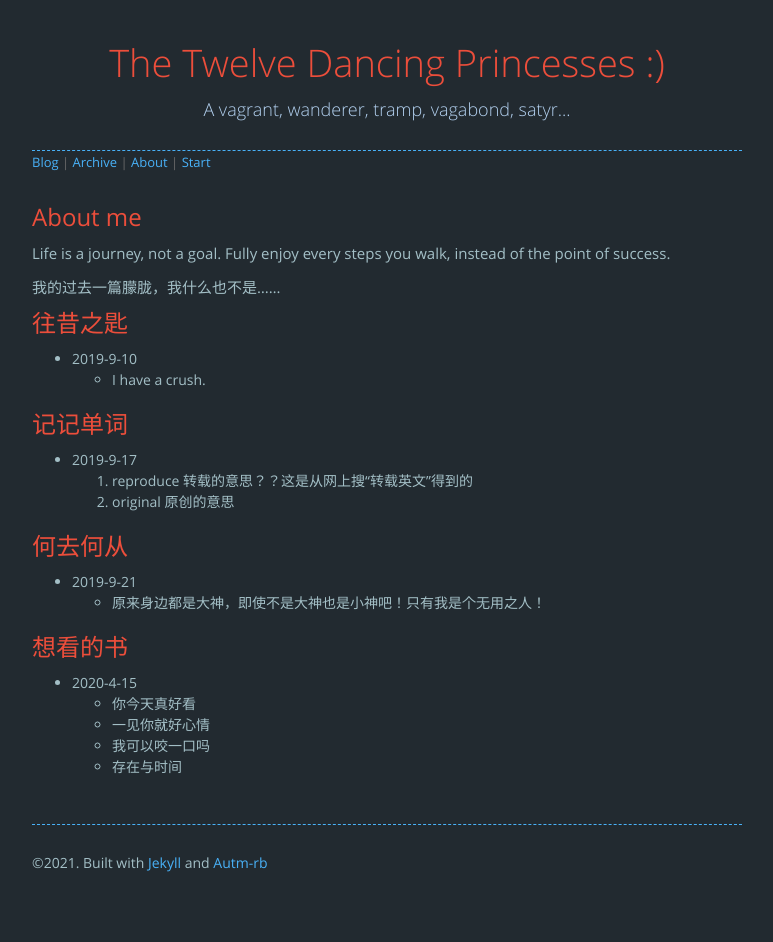
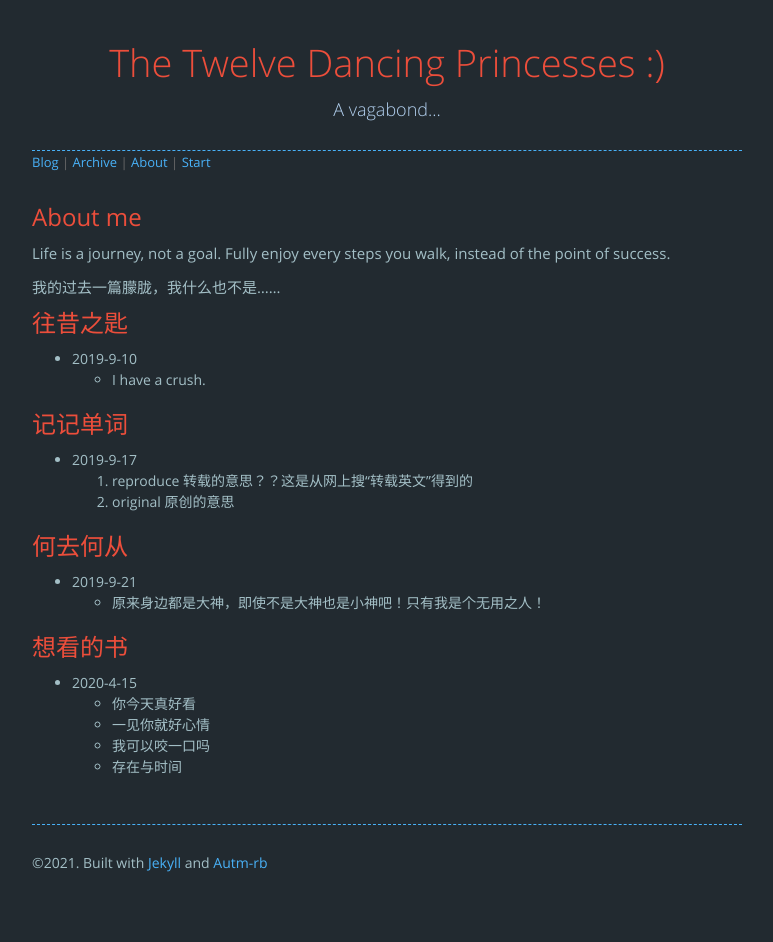
Before and after one commit to ilovelee/ilovelee.github.io, a Jekyll site: the page built from about.html, in a window 1280 px wide. Shown: the whole page, without its empty margins (253-1026 px from the left). Built offline with Jekyll 4.4.1, drawn with Linux system fonts in a browser that asks for light colours; nearby versions of some CDN libraries; library files that are not in the unit come from our copies.

Commit message:
Add files via upload
只是无聊

```diff
--- a/_config.yml
+++ b/_config.yml
@@ -4,9 +4,9 @@ url: "poboo.github.io" # the base hostname & protocol for your site.
 paginate: 6 #articles per page
 paginate_path: /blog/page:num #makes pagination working
 
-# header text
+# header text vagrant, wanderer, tramp, satyr
 title: The Twelve Dancing Princesses :)
-header: A vagrant, wanderer, tramp, vagabond, satyr...
+header: A vagabond...
 
 # for welcome page
 # to replace image go to index.html
```
